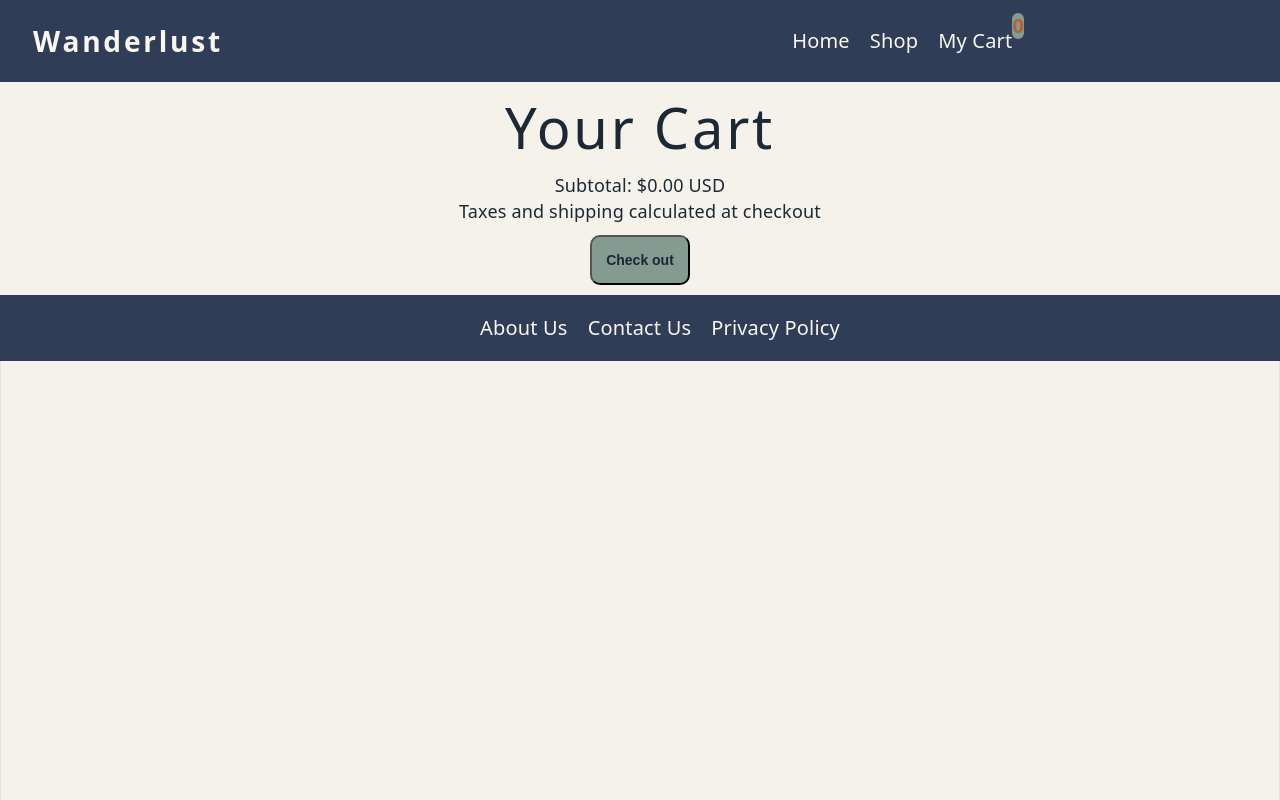
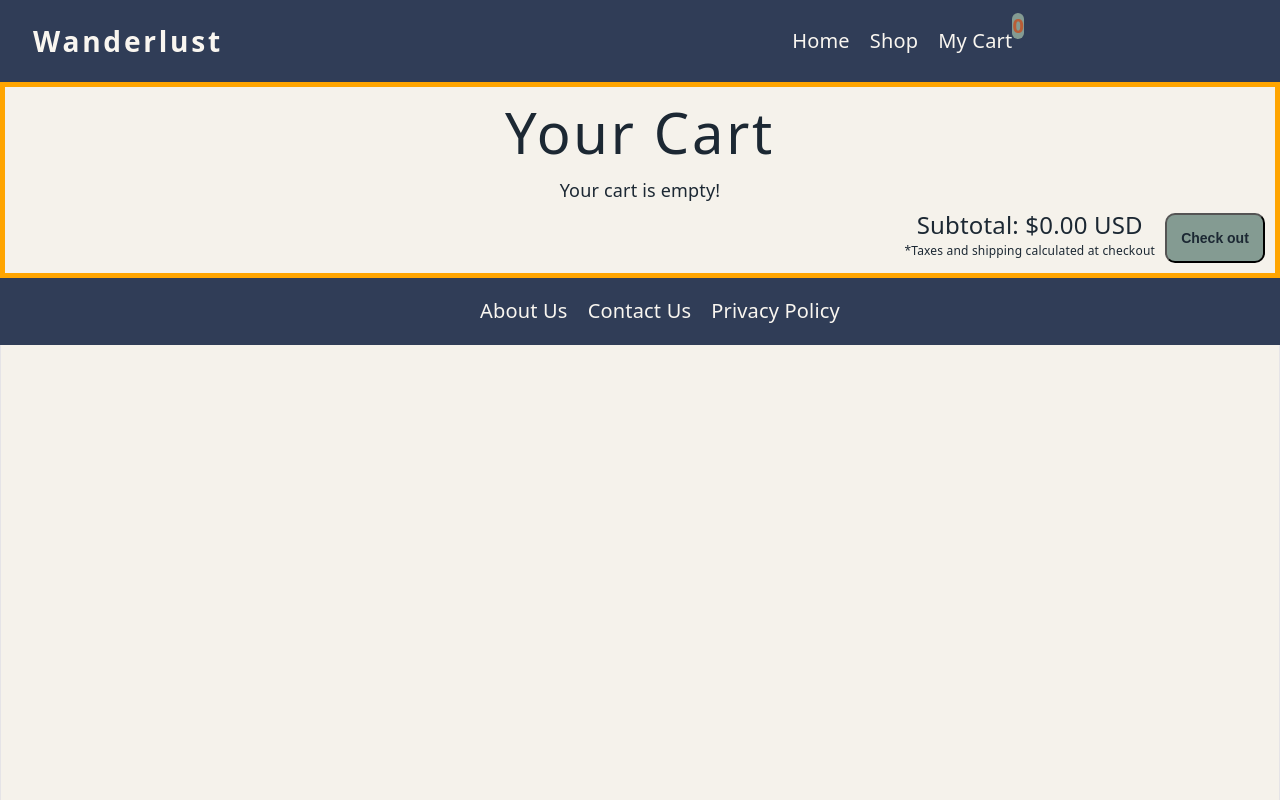
Before and after one commit to Crisk-o/Odin_Shopping-Cart, a React (Vite) app in the folder shopping-cart/: page /cart in a window 1280 px wide. Built offline with nearby package versions, Linux system fonts and the light colour scheme.

Commit message:
added some styling changes for the cart and Cart_Item.

```diff
--- /dev/null
+++ b/shopping-cart/src/Cart.css
@@ -0,0 +1,19 @@
+.cart-container{
+  border: 5px solid orange;
+  align-self: center;
+  display: flex;
+  flex-direction: column;
+}
+.cart-item-container{
+  display: grid;
+  grid-template-columns: repeat(auto, auto);
+  grid-template-rows: repeat(auto, auto);
+  max-height: 80svh;
+}
+
+.cart-payment-details-container {
+    display: flex;
+    justify-content: right;
+    align-items: center;
+    font-size: 24px;
+}
--- a/shopping-cart/src/Cart.jsx
+++ b/shopping-cart/src/Cart.jsx
@@ -2,6 +2,7 @@
 // import { useState } from "react"
 import { useOutletContext } from "react-router";
 import Cart_Item from "./Cart_Item"
+import "./Cart.css"
 function Cart() {
     const {cart, updateCart, totalPrice} = useOutletContext();
 
@@ -13,7 +14,7 @@ function Cart() {
             </div>
 
             <div className="cart-items-container">
-            {cart.map((item => {
+            {cart.length === 0 ? "Your cart is empty!" : cart.map((item => {
                 return (<Cart_Item
                     key={item.id}
                     item = {item}
@@ -25,10 +26,14 @@ function Cart() {
 
             </div>
             <div className="cart-payment-details-container">
-                <p>Subtotal: ${totalPrice.toFixed(2)} USD</p>
-                <p>Taxes and shipping calculated at checkout</p>
-                <button>Check out</button>
-            </div>
+                <div>
+                    <p>Subtotal: ${totalPrice.toFixed(2)} USD</p>
+                    <p style={{fontSize: "12px", margin: 0}}>*Taxes and shipping calculated at checkout</p>
+                </div>
+                <div>
+                    <button>Check out</button>
+                </div>
+           </div>
         </div>
     )
 }
--- /dev/null
+++ b/shopping-cart/src/Cart_Item.css
@@ -0,0 +1,12 @@
+.cart-item{
+    display: flex;
+    flex-direction: row;
+    gap: 50px;
+    justify-content: center;
+    align-items: center;
+    border: 1px solid black;
+    width: 100%;
+}
+.cart-item > div > img {
+    width: 125px;
+}
--- a/shopping-cart/src/Cart_Item.jsx
+++ b/shopping-cart/src/Cart_Item.jsx
@@ -1,12 +1,11 @@
 import { useState} from "react";
-import { useOutletContext } from "react-router";
+import "./Cart_Item.css"
 function Cart_Item({item, itmCount, handleChange}){
     const [itemCount, setItemCount] = useState(itmCount);
 
     const total = item.price * itemCount;
 
     const handleItemCount = (e) => {
-        // const value = Number(e.target.value);
         setItemCount(e.target.value)
         handleChange(item, Number(e.target.value))
     }
@@ -14,13 +13,16 @@ function Cart_Item({item, itmCount, handleChange}){
     return (
         <>
             <div data-key={item.id} className="cart-item">
-                <img src={item.thumbnail} alt="item-image"></img>
-                <h4>{item.title}</h4>
+                <div>
+                    <img src={item.thumbnail} alt="item-image"></img>
+                    <h4>{item.title}</h4>
+                </div>
                 <div>
                     <input className={`add-item-input }`} min="0" max="30" name="itemCount" type="number" onChange={handleItemCount} value={itemCount}></input>
                 </div>
+                <div><p>{total}</p></div>
+
                 {/*add a remove item button here later*/}
-                <p>{total}</p>
             </div>
         </>
     )
```
